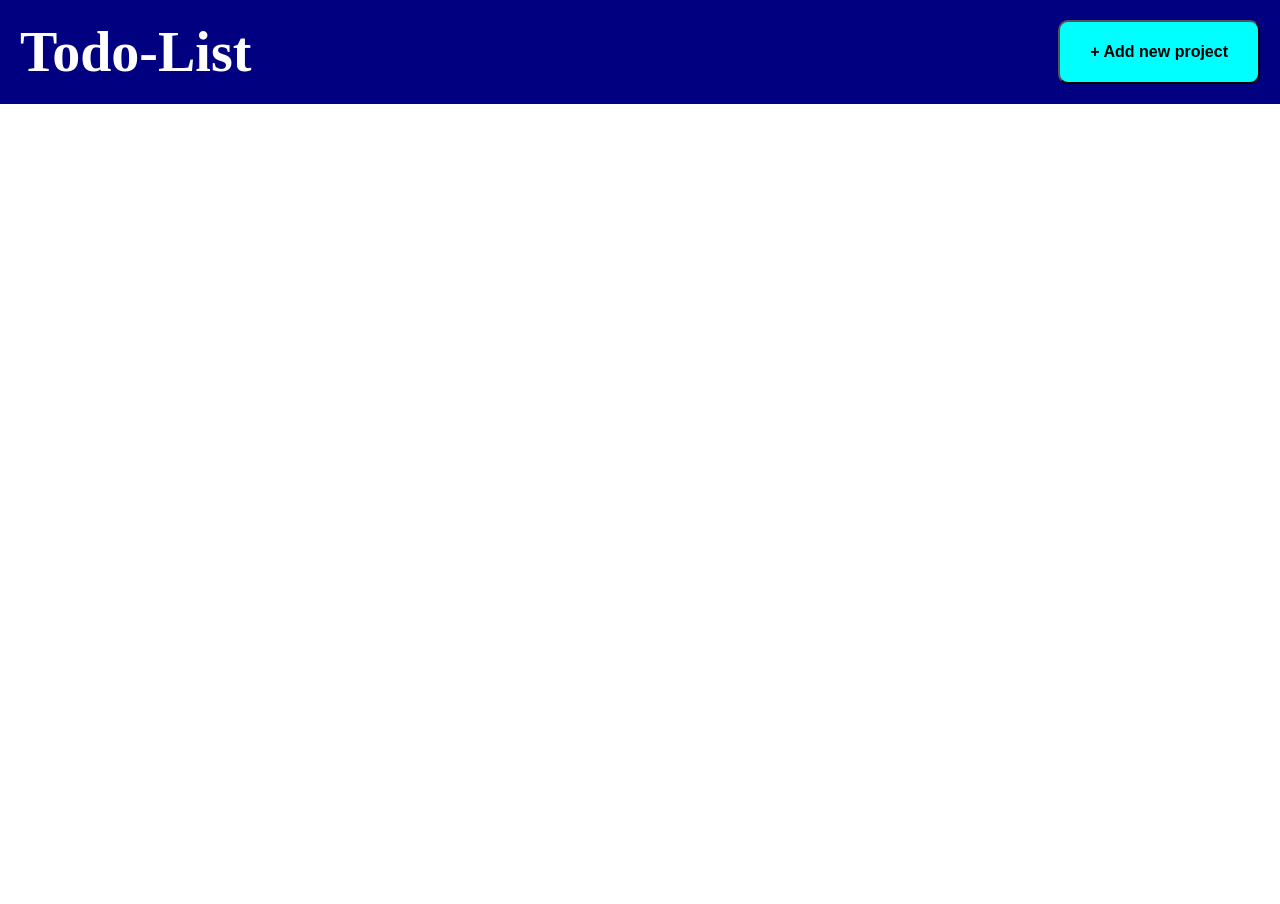
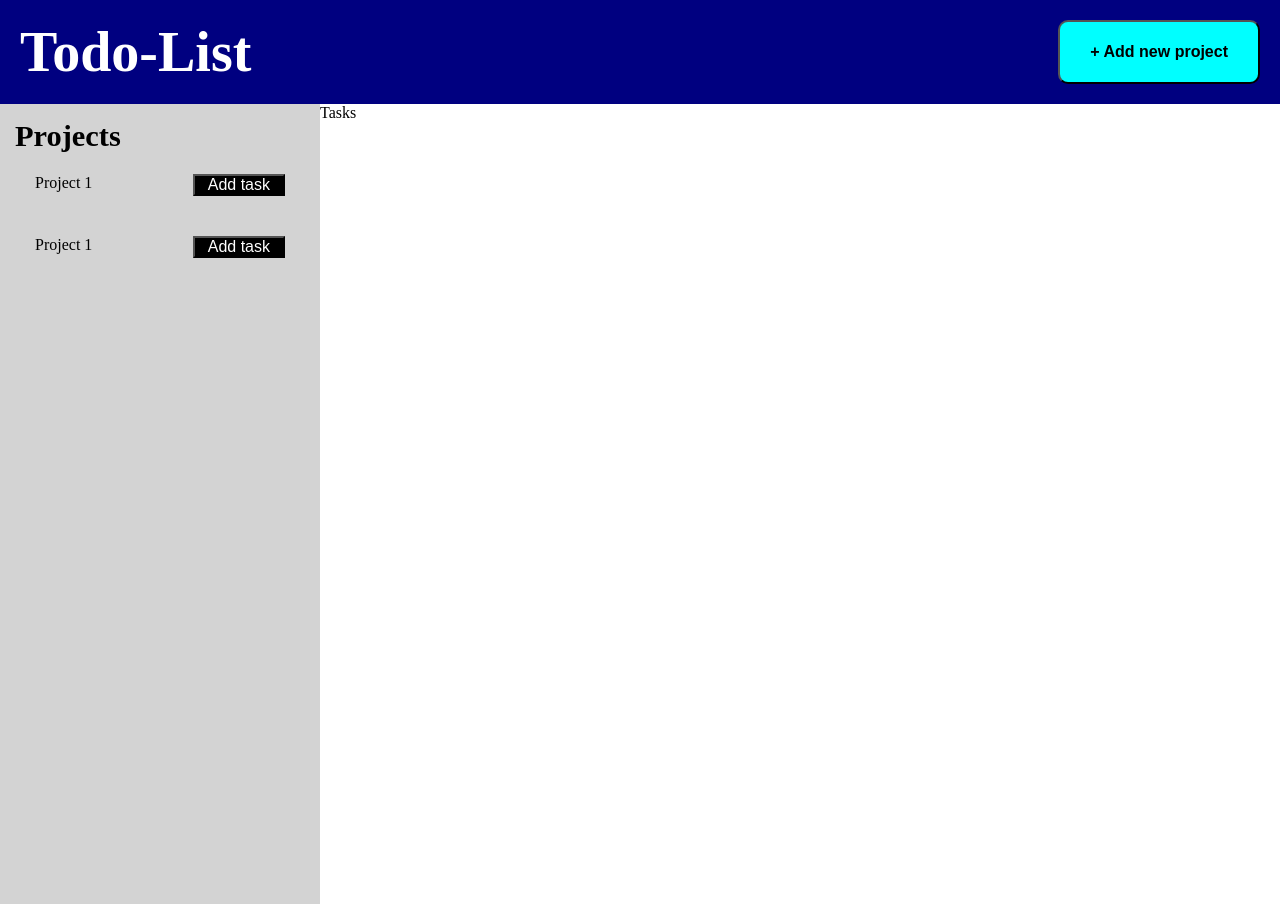
Before and after one commit to PanibratovR3/Todo-List, a website built with webpack: page src/template.html in a window 1280 px wide. Before the commit the page ends 800 px from the top, so only its background shows below. Built offline with nearby package versions, Linux system fonts and the light colour scheme.

Commit message:
Added columns for projects with styles.

```diff
--- a/src/style.css
+++ b/src/style.css
@@ -24,3 +24,36 @@
     font-weight: bold;
     margin-left: auto;
 }
+
+.main-container {
+    display: grid;
+    grid-template-columns: 1fr 3fr;
+}
+
+.projects-container {
+    background-color: lightgray;
+    height: 100vh;
+    padding: 15px;
+}
+
+.projects-header {
+    font-weight: bolder;
+    font-size: 1.9rem;
+}
+
+.projects-item {
+    display: flex;
+    padding: 20px;
+}
+
+.projects-text {
+    font-size: 1rem;
+}
+
+.add-task {
+    margin-left: auto;
+    font-size: 1rem;
+    padding: 0 13px;
+    background-color: black;
+    color: white;
+}
--- a/src/template.html
+++ b/src/template.html
@@ -15,5 +15,27 @@
             + Add new project
         </button>
     </div>
+    <div class="main-container">
+        <div class="projects-container">
+            <div class="projects-header">
+                Projects
+            </div>
+            <div class="projects-list">
+                <div class="projects-item">
+                    <div class="projects-text">
+                        Project 1
+                    </div>
+                    <button class="add-task">Add task</button>
+                </div>
+                <div class="projects-item">
+                    <div class="projects-text">
+                        Project 1
+                    </div>
+                    <button class="add-task">Add task</button>
+                </div>
+            </div>
+        </div>
+        <div class="tasks-container">Tasks</div>
+    </div>
 </body>
 </html>
```
